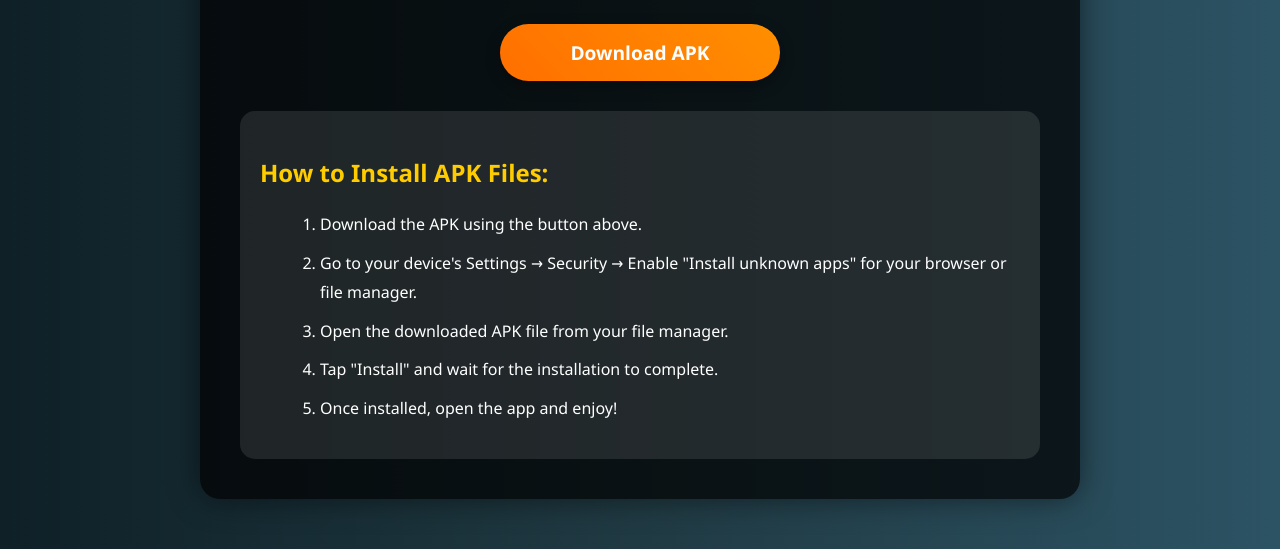
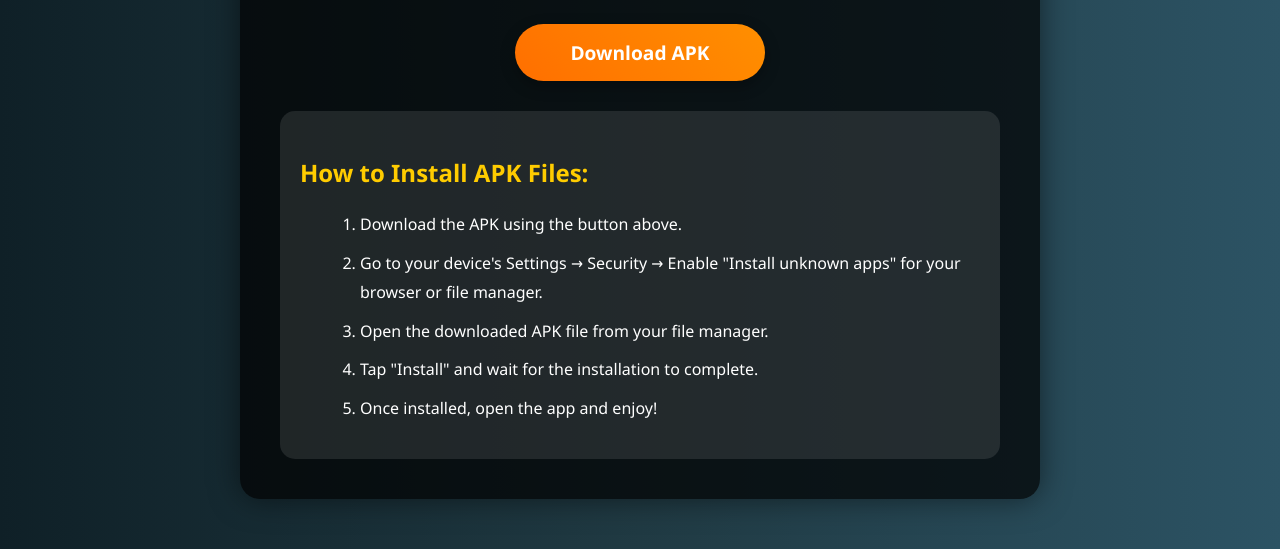
Before and after one commit to sifat8668/Mpacksapp, a plain HTML site: page index.html in a window 1280 px wide. Shown: the part 253-802 px from the top of the page. Drawn offline with Linux system fonts and the light colour scheme.

Commit message:
Add files via upload

```diff
--- a/index.html
+++ b/index.html
@@ -5,7 +5,19 @@
 <meta name="viewport" content="width=device-width, initial-scale=1.0">
 <title>Minecraft Packs App</title>
 <style>
+  html {
+    font-size: 100%;
+    box-sizing: border-box;
+  }
+  *, *::before, *::after {
+    box-sizing: inherit;
+  }
+  img, video {
+    max-width: 100%;
+    height: auto;
+  }
   body {
+    min-width: 320px; /* prevent layout breaking on very small screens */
     font-family: 'Segoe UI', Tahoma, Geneva, Verdana, sans-serif;
     background: linear-gradient(to right, #0f2027, #203a43, #2c5364);
     color: #fff;
@@ -31,6 +43,7 @@
   .btn {
     display: block;
     width: 250px;
+    max-width: 90%; /* ensures button fits smaller screens */
     margin: 20px auto;
     padding: 15px;
     font-size: 1.2rem;
```
